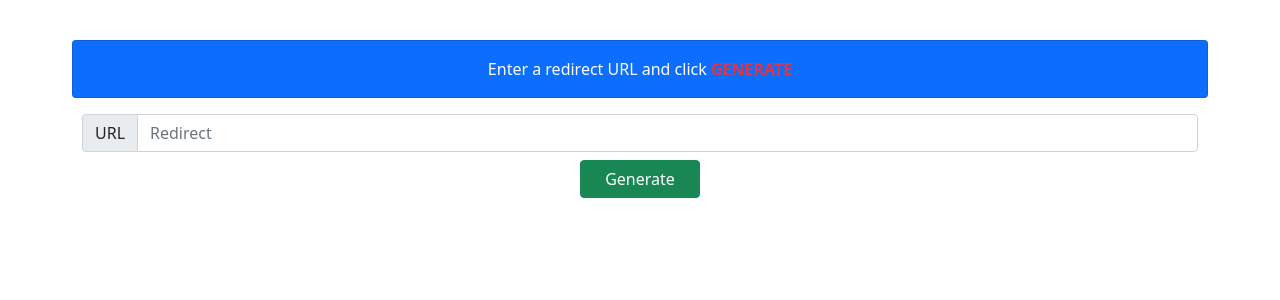
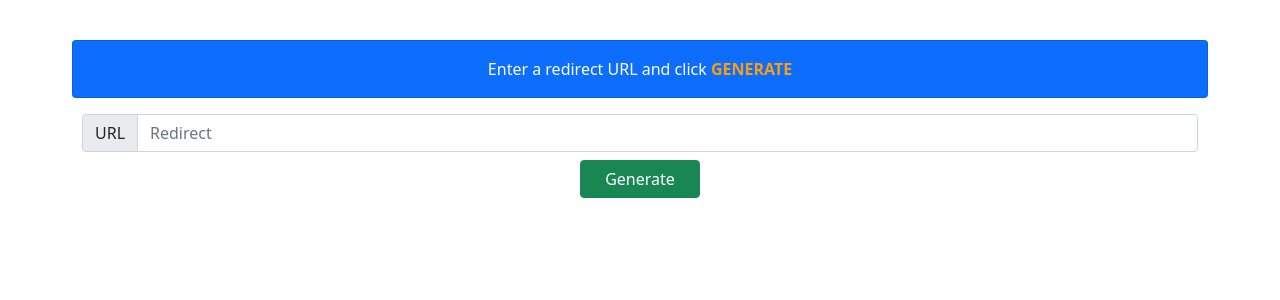
Before and after one commit to 9sv/ip-logger, a Flask app: page / in a window 1280 px wide. Shown: the top 300 px of the page. Run offline with Flask 2, Linux system fonts and the light colour scheme; data that the repository does not hold is empty.

Commit message:
Add files via upload

```diff
--- a/templates/index.html
+++ b/templates/index.html
@@ -11,7 +11,7 @@
         <div class="container-fluid p-4">
             <center>
                 <div class="card bg-primary text-white mx-5 my-3">
-                    <div class="card-body">Enter a redirect URL and click <b class="text-danger">GENERATE</b></div>
+                    <div class="card-body">Enter a redirect URL and click <b style="color: #FD9C0D">GENERATE</b></div>
                 </div>
             </center>
             <div class="container">
```
